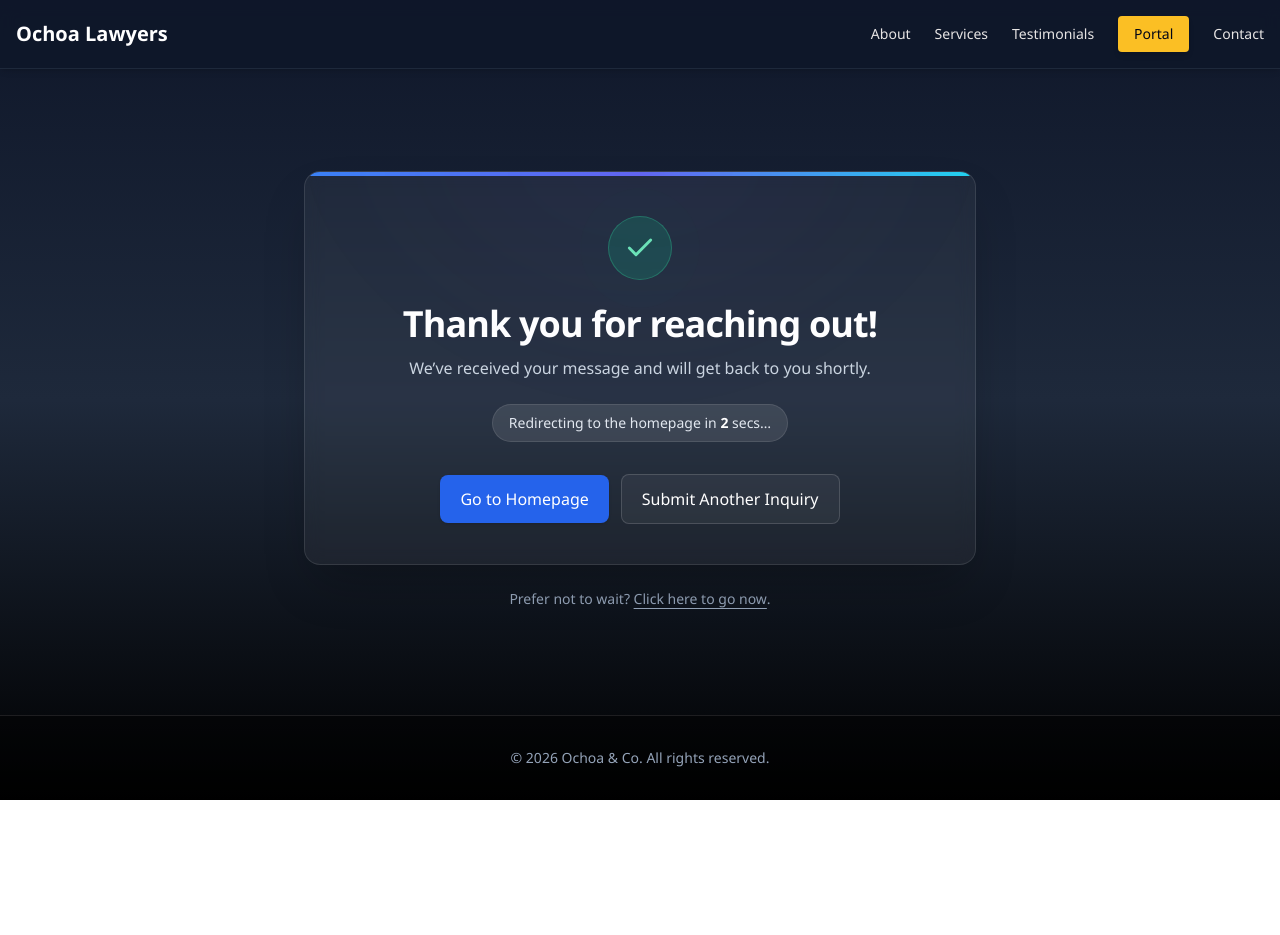
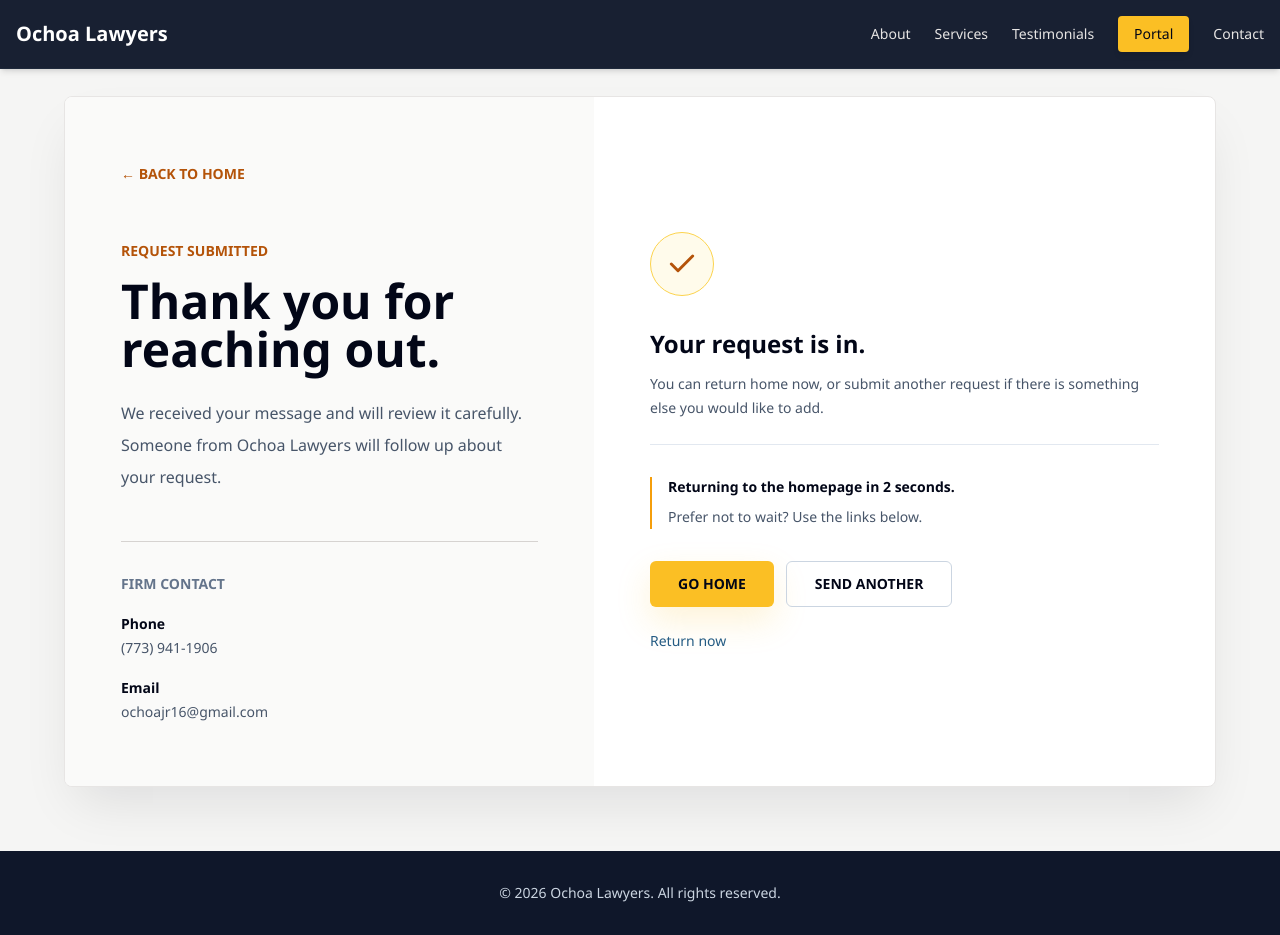
Before and after one commit to luluochoa7/ochoalaw, a Next.js app in the folder frontend/: page /thank-you in a window 1280 px wide. Before the commit the page ends 800 px from the top, so only its background shows below. Built offline with nearby package versions, Linux system fonts and the light colour scheme; no server answers.

Commit message:
Restyle thank-you page to match contact form

```diff
--- a/frontend/src/app/thank-you/page.js
+++ b/frontend/src/app/thank-you/page.js
@@ -22,89 +22,121 @@ export default function ThankYou() {
   }, [seconds, router]);
 
   return (
-    <div className="min-h-screen flex flex-col bg-gradient-to-b from-slate-900 via-slate-800 to-black text-white">
-      <main className="flex-1 mt-16 flex items-center justify-center px-4">
-        <div className="w-full max-w-2xl">
-          {/* Card */}
-          <div className="relative rounded-2xl bg-white/5 backdrop-blur border border-white/10 shadow-2xl overflow-hidden">
-            {/* Top accent */}
-            <div className="h-1 w-full bg-gradient-to-r from-blue-500 via-indigo-500 to-cyan-400" />
+    <div className="min-h-screen bg-stone-100 text-slate-950">
+      <main className="px-4 pb-16 pt-24 sm:px-6 lg:px-10">
+        <section className="mx-auto max-w-6xl overflow-hidden rounded-lg border border-stone-200 bg-white shadow-2xl shadow-slate-950/10">
+          <div className="grid min-h-[560px] lg:grid-cols-[0.92fr_1.08fr]">
+            <aside className="flex flex-col justify-between bg-stone-50 px-6 py-8 sm:px-10 lg:px-14 lg:py-16">
+              <div>
+                <Link
+                  href="/"
+                  className="text-sm font-semibold uppercase text-amber-700 hover:text-amber-800"
+                >
+                  &larr; Back to home
+                </Link>
 
-            <div className="p-8 sm:p-10 text-center">
-              {/* Icon */}
-              <div className="mx-auto mb-6 h-16 w-16 rounded-full bg-emerald-500/20 border border-emerald-400/30 flex items-center justify-center relative">
-                <span className="absolute inline-flex h-full w-full animate-ping rounded-full bg-emerald-500/20" />
+                <p className="mt-14 text-sm font-bold uppercase text-amber-700">
+                  Request Submitted
+                </p>
+                <h1 className="mt-4 text-4xl font-semibold leading-tight text-slate-950 sm:text-5xl">
+                  Thank you for reaching out.
+                </h1>
+                <p className="mt-6 max-w-md text-base leading-8 text-slate-600">
+                  We received your message and will review it carefully. Someone from
+                  Ochoa Lawyers will follow up about your request.
+                </p>
+              </div>
+
+              <div className="mt-12 border-t border-stone-300 pt-8">
+                <h2 className="text-sm font-bold uppercase text-slate-500">
+                  Firm Contact
+                </h2>
+                <dl className="mt-5 space-y-5 text-sm">
+                  <div>
+                    <dt className="font-semibold text-slate-950">Phone</dt>
+                    <dd className="mt-1 text-slate-600">
+                      <a href="tel:+17739411906" className="hover:text-[#245B83]">
+                        (773) 941-1906
+                      </a>
+                    </dd>
+                  </div>
+                  <div>
+                    <dt className="font-semibold text-slate-950">Email</dt>
+                    <dd className="mt-1 break-words text-slate-600">
+                      <a href="mailto:ochoajr16@gmail.com" className="hover:text-[#245B83]">
+                        ochoajr16@gmail.com
+                      </a>
+                    </dd>
+                  </div>
+                </dl>
+              </div>
+            </aside>
+
+            <section className="flex items-center px-6 py-8 sm:px-10 lg:px-14 lg:py-16">
+              <div className="mx-auto w-full max-w-xl">
+                <div className="flex h-16 w-16 items-center justify-center rounded-full border border-amber-300 bg-amber-50 text-amber-700">
                   <svg
                     aria-hidden="true"
-                  className="h-8 w-8 text-emerald-300"
+                    className="h-8 w-8"
                     viewBox="0 0 24 24"
                     fill="none"
                     stroke="currentColor"
                     strokeWidth="2.2"
                   >
-                  <path d="M20 6L9 17l-5-5" strokeLinecap="round" strokeLinejoin="round" />
+                    <path d="M20 6 9 17l-5-5" strokeLinecap="round" strokeLinejoin="round" />
                   </svg>
                 </div>
 
-              <h1 className="text-3xl sm:text-4xl font-bold tracking-tight">
-                Thank you for reaching out!
-              </h1>
-              <p className="mt-3 text-slate-300">
-                We’ve received your message and will get back to you shortly.
+                <div className="mt-8 border-b border-slate-200 pb-6">
+                  <h2 className="text-2xl font-semibold text-slate-950">
+                    Your request is in.
+                  </h2>
+                  <p className="mt-3 text-sm leading-6 text-slate-600">
+                    You can return home now, or submit another request if there is
+                    something else you would like to add.
                   </p>
-
-              {/* Countdown */}
-              <div className="mt-6 flex items-center justify-center gap-3">
-                <div className="rounded-full bg-white/10 px-4 py-2 text-sm text-slate-200 border border-white/10">
-                  Redirecting to the homepage in{" "}
-                  <span className="font-semibold text-white">{seconds}</span> sec
-                  {seconds === 1 ? "" : "s"}…
-                </div>
                 </div>
 
-              {/* Actions */}
-              <div className="mt-8 flex flex-wrap items-center justify-center gap-3">
+                <div className="mt-8 border-l-2 border-amber-500 pl-4">
+                  <p className="text-sm font-semibold text-slate-950">
+                    Returning to the homepage in {seconds} second{seconds === 1 ? "" : "s"}.
+                  </p>
+                  <p className="mt-2 text-sm leading-6 text-slate-600">
+                    Prefer not to wait? Use the links below.
+                  </p>
+                </div>
+
+                <div className="mt-8 flex flex-col gap-3 sm:flex-row">
                   <Link
                     href="/"
-                  className="inline-flex items-center rounded-lg bg-blue-600 px-5 py-3 font-medium text-white hover:bg-blue-700 shadow"
+                    className="inline-flex min-h-11 items-center justify-center rounded-md bg-amber-400 px-7 py-3 text-sm font-bold uppercase text-slate-950 shadow-[0_14px_34px_rgba(251,191,36,0.18)] hover:bg-amber-300"
                   >
-                  Go to Homepage
+                    Go Home
                   </Link>
                   <Link
                     href="/contact-us"
-                  className="inline-flex items-center rounded-lg border border-white/15 bg-white/5 px-5 py-3 font-medium text-white hover:bg-white/10"
+                    className="inline-flex min-h-11 items-center justify-center rounded-md border border-slate-300 px-7 py-3 text-sm font-bold uppercase text-slate-950 hover:border-slate-950 hover:bg-slate-950 hover:text-white"
                   >
-                  Submit Another Inquiry
+                    Send Another
                   </Link>
                 </div>
+
+                <button
+                  type="button"
+                  onClick={() => router.push("/")}
+                  className="mt-6 text-sm font-medium text-[#245B83] hover:text-[#183F5F] hover:underline"
+                >
+                  Return now
+                </button>
               </div>
-
-            {/* Subtle gradient glow */}
-            <div className="pointer-events-none absolute -inset-20 opacity-20 blur-3xl"
-                 style={{
-                   background:
-                     "radial-gradient(600px circle at 50% -10%, rgba(99,102,241,0.35), transparent 60%)"
-                 }}
-            />
+            </section>
           </div>
-
-          {/* Bottom links */}
-          <div className="mt-6 text-center text-sm text-slate-400">
-            Prefer not to wait?{" "}
-            <button
-              onClick={() => router.push("/")}
-              className="underline underline-offset-4 hover:text-slate-200"
-            >
-              Click here to go now
-            </button>
-            .
-          </div>
-        </div>
+        </section>
       </main>
 
-      <footer className="border-t border-white/10 bg-black/40">
-        <div className="mx-auto max-w-7xl px-4 sm:px-6 py-8 text-center text-slate-400 text-sm">
-          © {new Date().getFullYear()} Ochoa &amp; Co. All rights reserved.
+      <footer className="bg-slate-900 text-slate-300">
+        <div className="mx-auto max-w-7xl px-4 py-8 text-center text-sm sm:px-6">
+          &copy; {new Date().getFullYear()} Ochoa Lawyers. All rights reserved.
         </div>
       </footer>
     </div>
```
Lines whose indentation alone changed are shown as unchanged.
